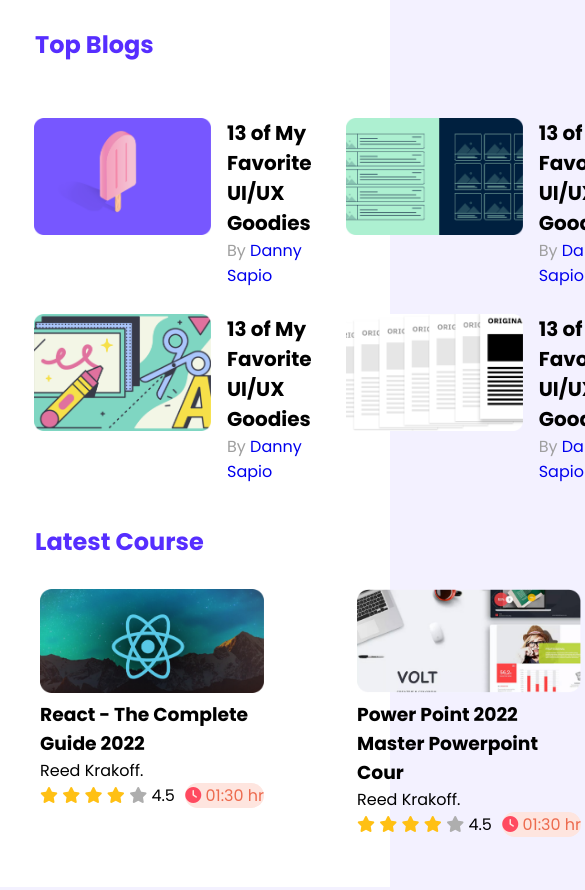
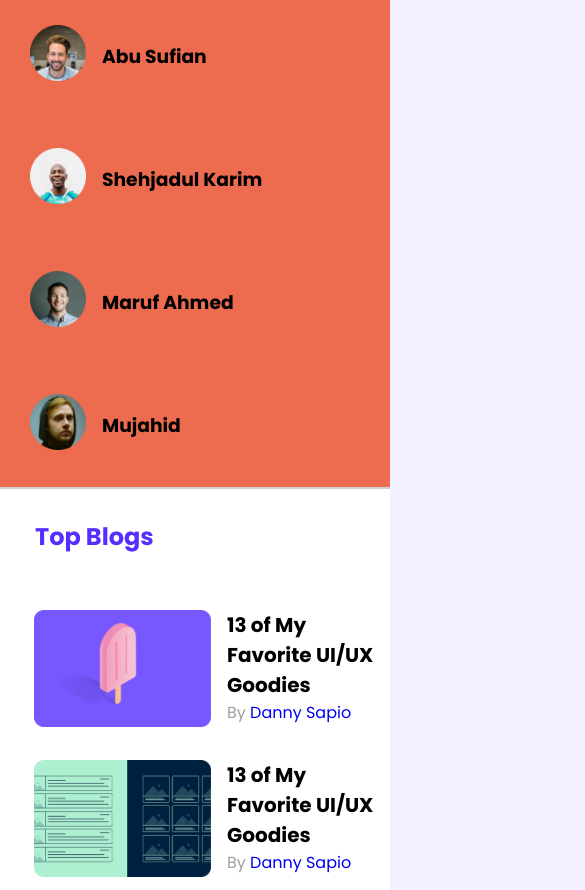
Before and after one commit to Parvez-Rahman100/leaderBoard, a plain HTML site: page index.html in a window 390 px wide. Shown: the part 440-1330 px from the top of the page, 585 px wide, since content can reach past the window. Drawn offline with Linux system fonts and the light colour scheme.

Commit message:
responsive addeding

```diff
--- a/style.css
+++ b/style.css
@@ -152,3 +152,36 @@
 .fa-clock{
     color: #FF4A60;
 }
+
+
+
+
+
+/*---------------
+ Media Quieries
+ ----------------*/
+
+ /* Mobile Devices */
+ @media only screen and (max-width:668px){
+     .container{
+         margin: 0 auto;
+     }
+        .players{
+            background-color:#ED6B4F ;
+            grid-template-columns: repeat(1,1fr);
+        }
+        .blogs{
+            display: grid;
+            grid-template-columns: repeat(1,1fr);
+        }
+        .blog{
+            margin-right: 10px;
+        }
+        .courses{
+            display: grid;
+            grid-template-columns: repeat(1,1fr);
+        }
+        .course{
+            margin-bottom: 30px;
+        }
+ }
```
